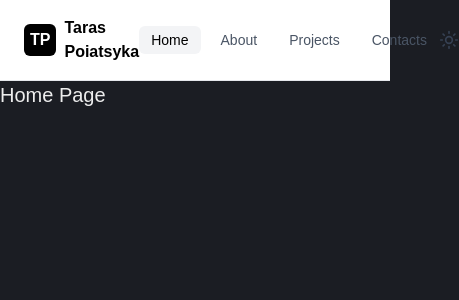
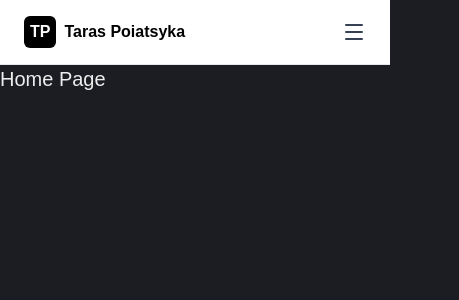
Before and after one commit to tvsxar/taras-portfolio, a Next.js app: page / in a window 390 px wide. Shown: the top 300 px of the page, 459 px wide, since content can reach past the window. Built offline with nearby package versions, Linux system fonts and the light colour scheme.

Commit message:
feat(navbar): add responsive layout with mobile navigation menu

```diff
--- a/src/components/Navbar.tsx
+++ b/src/components/Navbar.tsx
@@ -1,16 +1,22 @@
 'use client';
 
 import Link from 'next/link';
+import { useState } from 'react';
 import { usePathname } from 'next/navigation';
-import { Sun } from 'lucide-react';
+import { Sun, Menu, X } from 'lucide-react';
 
 function Navbar() {
     const pathname = usePathname();
     const current = pathname === '/' ? 'home' : pathname.slice(1);
+    const [isMobileMenuOpen, setIsMobileMenuOpen] = useState(false);
+
+    const toggleMobileMenu = () => {
+        setIsMobileMenuOpen((prev) => !prev);
+    }
 
     return (
         <div className="border-b border-gray-200 bg-white">
-            <div className="flex items-center justify-between max-w-6xl mx-auto py-4 px-6">
+            <div className="flex items-center justify-between max-w-6xl mx-auto py-4 px-6 relative">
 
                 <div className="flex items-center gap-2">
                     <div className="text-white text-md py-1 px-1.5 bg-black rounded-md font-semibold">
@@ -22,7 +28,61 @@ function Navbar() {
                     </p>
                 </div>
 
-                <ul className="flex items-center gap-2">
+                <div className="flex items-center md:hidden">
+                    <button
+                        onClick={toggleMobileMenu}
+                        className="cursor-pointer text-gray-700 hover:text-black transition-colors md:hidden">
+                        {isMobileMenuOpen ? <X /> : <Menu />}
+                    </button>
+
+                    <div
+                        className={`
+                            absolute top-full left-0 w-full bg-white shadow-md z-10
+                            transition-all duration-200 ease-out
+                            ${isMobileMenuOpen
+                                ? "opacity-100 translate-y-0 pointer-events-auto"
+                                : "opacity-0 -translate-y-2 pointer-events-none"
+                            }
+                        `}
+                    >
+                        <ul className="flex flex-col items-start gap-2 p-4">
+                            <li className={
+                                current === 'home'
+                                    ? 'bg-gray-100 text-black rounded-md w-full'
+                                    : 'text-gray-600 hover:text-black hover:bg-gray-50 rounded-md transition-colors duration-150 w-full'
+                            }>
+                                <Link href="/" className="block text-md font-medium px-3 py-1 w-full">Home</Link>
+                            </li>
+
+                            <li className={
+                                current === 'about'
+                                    ? 'bg-gray-100 text-black rounded-md w-full'
+                                    : 'text-gray-600 hover:text-black hover:bg-gray-50 rounded-md transition-colors duration-150 w-full'
+                            }>
+                                <Link href="/about" className="block text-md font-medium px-3 py-1 w-full">About</Link>
+                            </li>
+
+                            <li className={
+                                current === 'projects'
+                                    ? 'bg-gray-100 text-black rounded-md w-full'
+                                    : 'text-gray-600 hover:text-black hover:bg-gray-50 rounded-md transition-colors duration-150 w-full'
+                            }>
+                                <Link href="/projects" className="block text-md font-medium px-3 py-1 w-full">Projects</Link>
+                            </li>
+
+                            <li className={
+                                current === 'contacts'
+                                    ? 'bg-gray-100 text-black rounded-md w-full'
+                                    : 'text-gray-600 hover:text-black hover:bg-gray-50 rounded-md transition-colors duration-150 w-full'
+                            }>
+                                <Link href="/contacts" className="block text-md font-medium px-3 py-1 w-full">Contacts</Link>
+                            </li>
+                        </ul>
+                    </div>
+
+                </div>
+
+                <ul className="items-center gap-2 hidden md:flex">
                     <li className={
                         current === 'home'
                             ? 'bg-gray-100 text-black rounded-md'
@@ -64,7 +124,7 @@ function Navbar() {
                     </li>
                 </ul>
 
-                <div className="flex items-center">
+                <div className="items-center hidden md:flex">
                     <button className="cursor-pointer text-gray-700 hover:text-black transition-colors">
                         <Sun size={20} />
                     </button>
```
